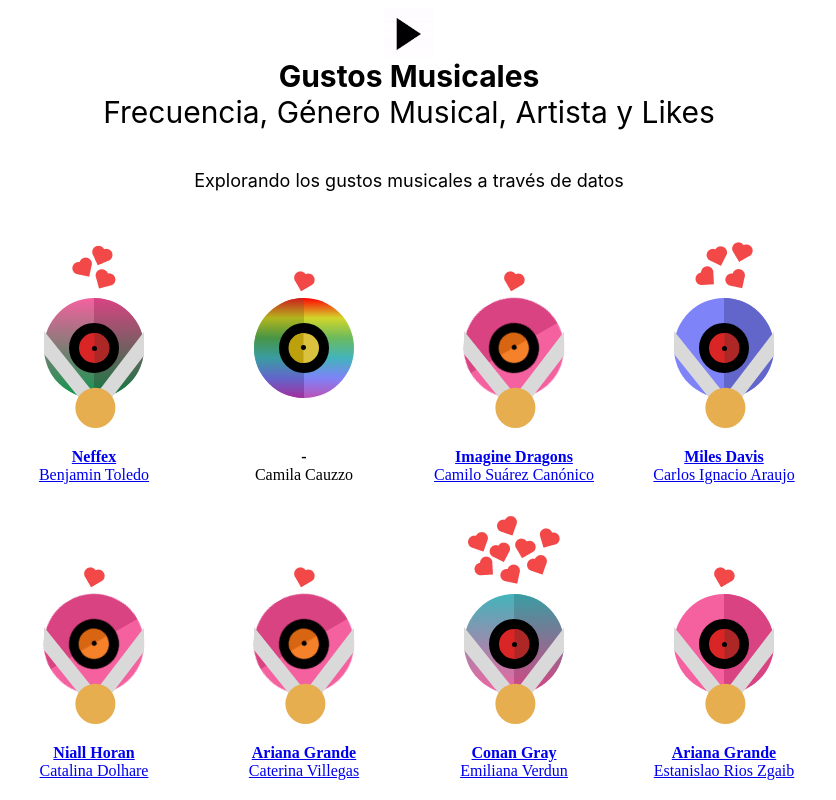
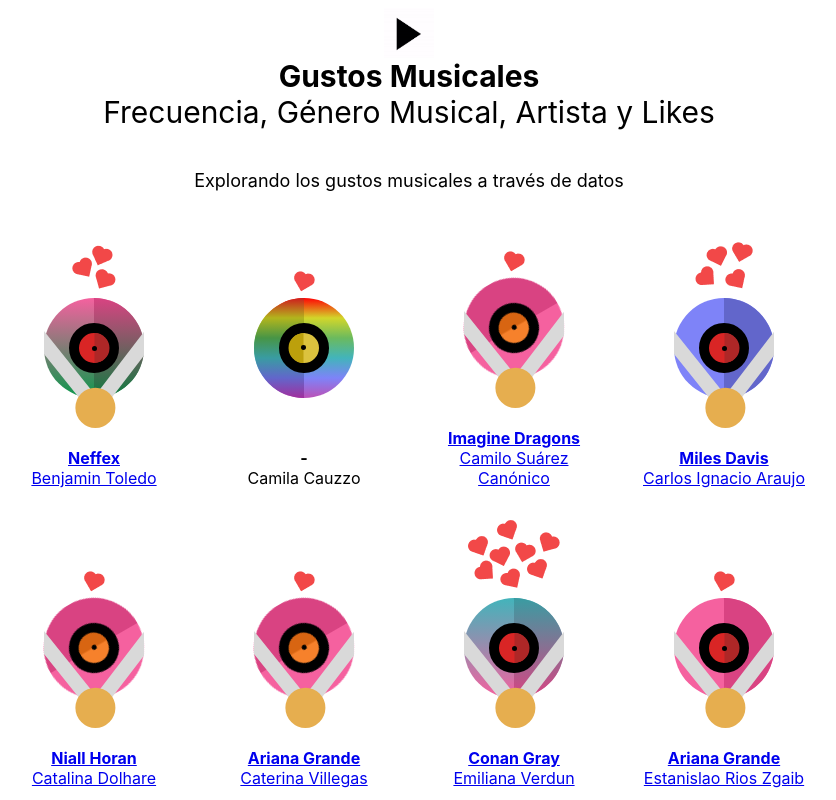
Before and after one commit to mrgimenezcosta/vd-maqueta-musica, a Svelte app: page / in a window 1280 px wide. Shown: the top 800 px of the page, without its empty margins (231-1067 px from the left). Built offline with nearby package versions, Linux system fonts and the light colour scheme.

Commit message:
tipografia

```diff
--- a/src/App.svelte
+++ b/src/App.svelte
@@ -78,7 +78,7 @@
         <a href={usuario.Link} target="_blank" rel="noopener noreferrer" p class="artista">
           <b>{usuario.ArtistaBanda}</b>
           <br />
-          <span style="font-weight: lighter">{usuario.Nombre}</span>
+          <span style="font-weight: light">{usuario.Nombre}</span>
         </a>
       </div>
     {/each}
@@ -124,6 +124,7 @@
   }
 
   .artista {
+    font-family: Inter, system-ui, Avenir, Helvetica, Arial, sans-serif;
     text-align: center; /* Alinea el texto al centro */
     margin-top: 0px; /* Añade un espacio superior para separarlo del vinilo */
   }
```
